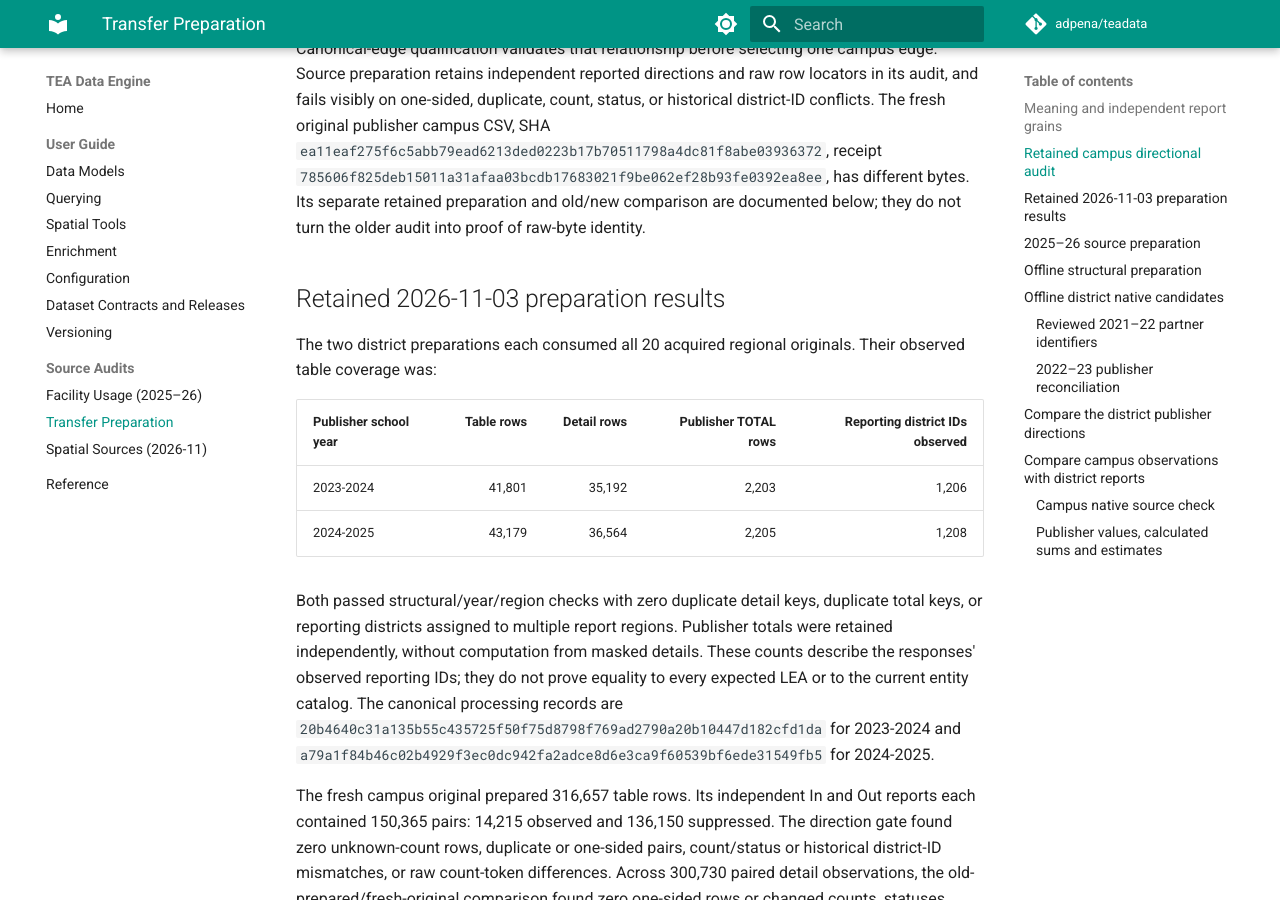
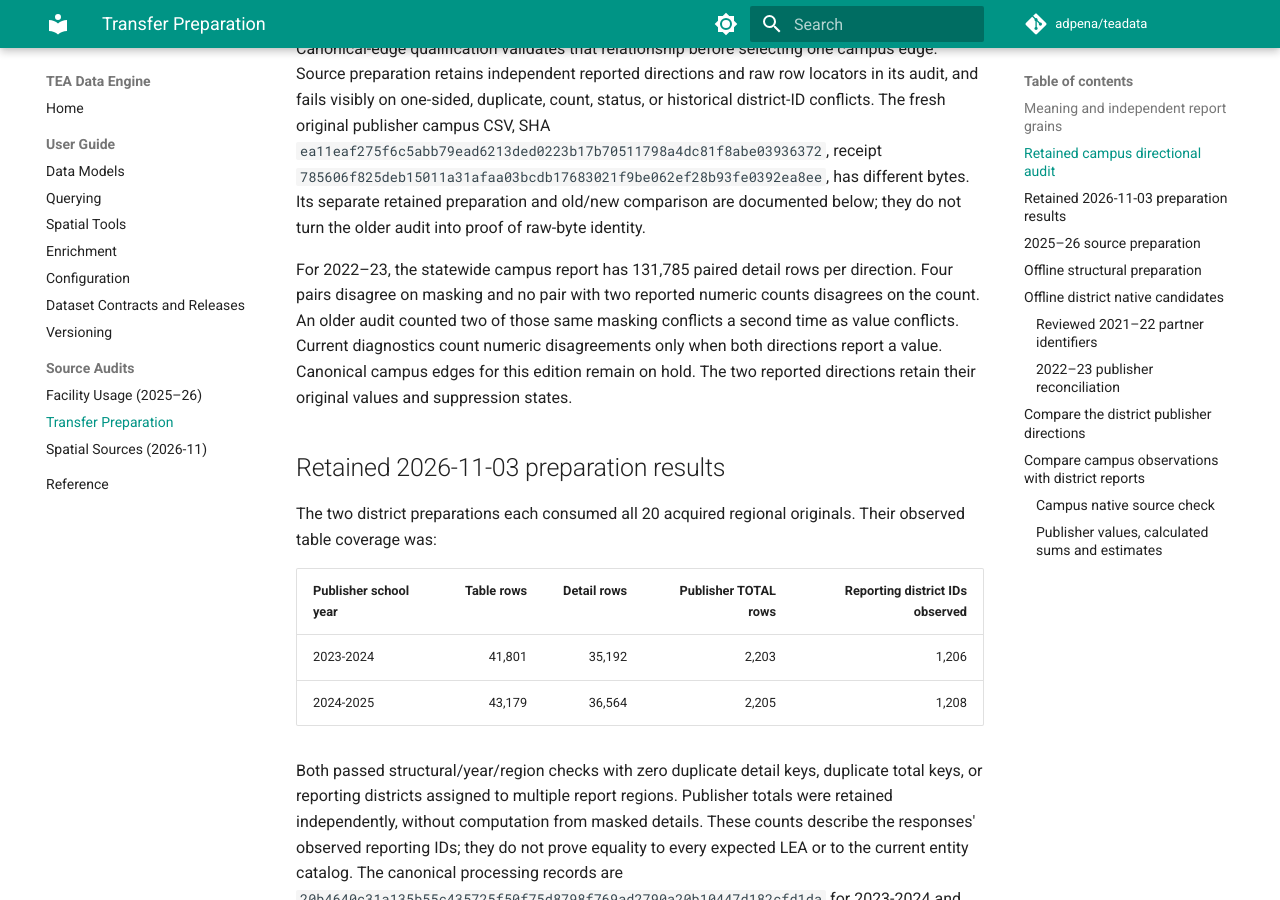
Before and after one commit to adpena/teadata, an MkDocs documentation site: the page built from docs/transfer-sources.md, in a window 1280 px wide and 900 px high, scrolled down 2096 px. Built offline with MkDocs 1.6.1 and Material for MkDocs 9.7.7, drawn with Linux system fonts in a browser that asks for light colours; comment, search, counter and statistics services are not loaded.

Commit message:
Separate campus transfer masking and numeric conflicts

```diff
--- a/docs/transfer-sources.md
+++ b/docs/transfer-sources.md
@@ -106,6 +106,14 @@ receipt `785606f825deb15011a31afaa03bcdb17683021f9be062ef28b93fe0392ea8ee`,
 has different bytes. Its separate retained preparation and old/new comparison
 are documented below; they do not turn the older audit into proof of raw-byte
 identity.
+
+For 2022–23, the statewide campus report has 131,785 paired detail rows per
+direction. Four pairs disagree on masking and no pair with two reported numeric
+counts disagrees on the count. An older audit counted two of those same masking
+conflicts a second time as value conflicts. Current diagnostics count numeric
+disagreements only when both directions report a value. Canonical campus
+edges for this edition remain on hold. The two reported directions retain
+their original values and suppression states.
 
 ## Retained 2026-11-03 preparation results
 
```
Also changed, not shown: 2 other files.
